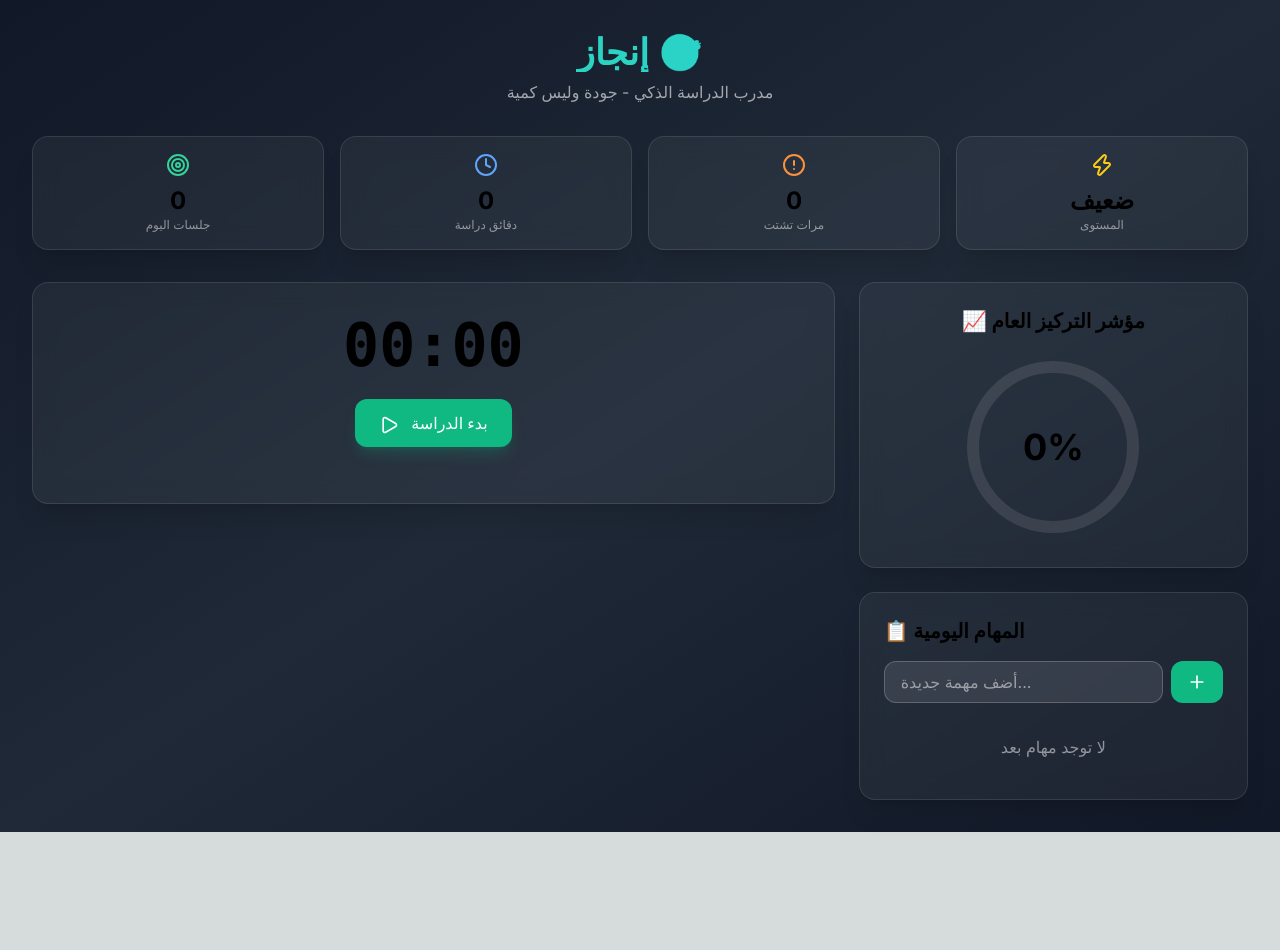
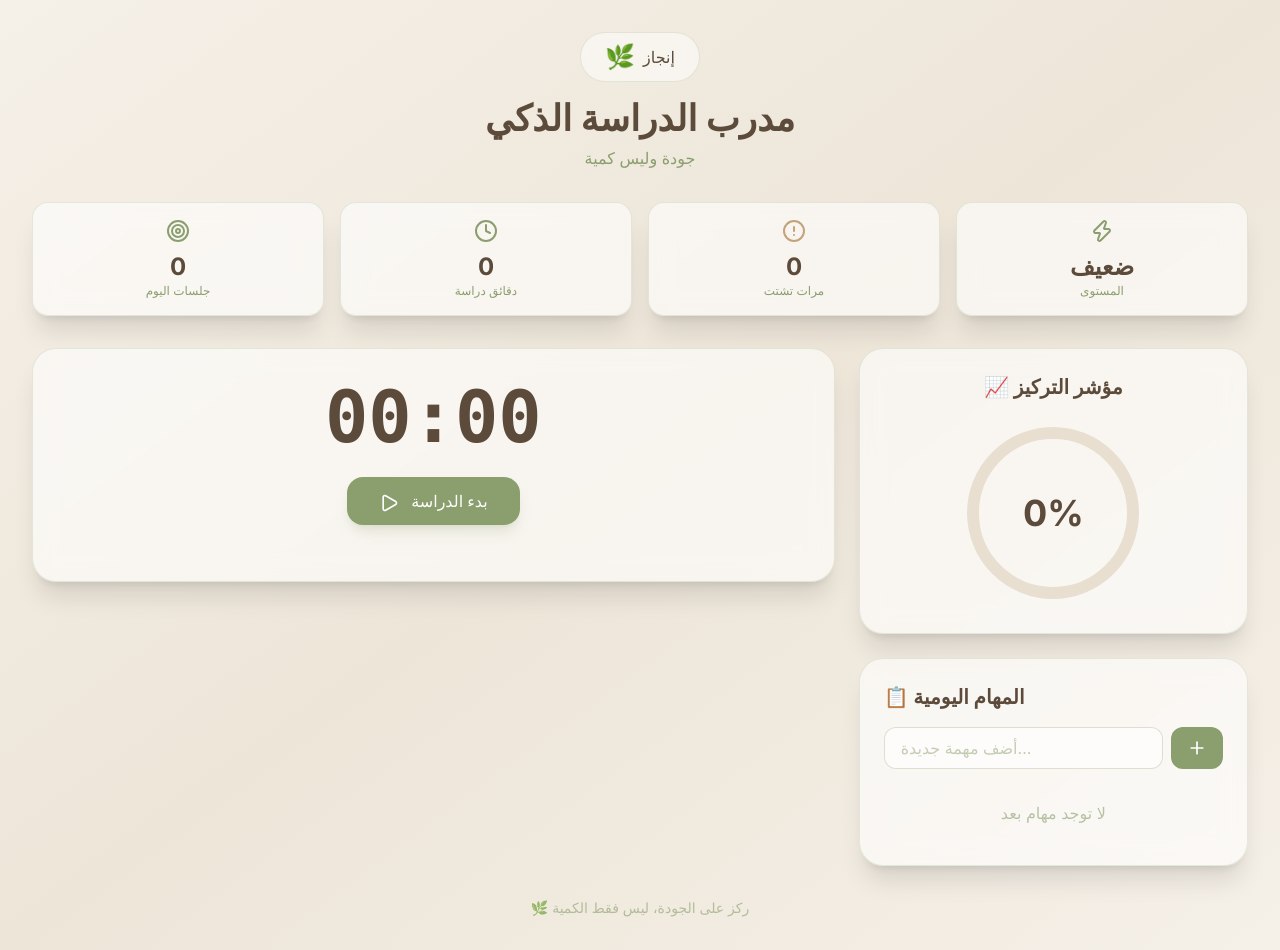
Before and after one commit to rahaf489/ENj, a Next.js app: page / in a window 1280 px wide. Before the commit the page ends 832 px from the top, so only its background shows below. Built offline with nearby package versions, Linux system fonts and the light colour scheme.

Commit message:
Update page.tsx

```diff
--- a/app/page.tsx
+++ b/app/page.tsx
@@ -2,7 +2,7 @@
 'use client';
 
 import { useState, useEffect } from 'react';
-import { Play, Pause, Square, AlertCircle, Plus, Check, Trash2, Target, Clock, Zap } from 'lucide-react';
+import { Play, Pause, Square, AlertCircle, Plus, Check, Trash2, Target, Clock, Zap, Brain, Coffee, Moon } from 'lucide-react';
 
 // ============ أنواع البيانات ============
 interface StudySession {
@@ -59,27 +59,27 @@ const calculateFocusScore = (sessions: StudySession[]): DailyStats => {
 const getRecommendation = (stats: DailyStats) => {
   if (stats.focusScore < 35) {
     return {
-      title: "📉 تحسين التركيز مطلوب",
-      message: "لاحظنا تشتتًا عاليًا. جرب جلسات قصيرة ومكافآت صغيرة.",
+      title: "🌿 خذ نفسًا عميقًا",
+      message: "لاحظنا أن تركيزك متشتت اليوم. ابدأ بجلسات قصيرة ولطيفة.",
       action: "جرب جلسات 15 دقيقة مع استراحة 5 دقائق",
       suggestedDuration: 15,
-      color: "from-orange-500 to-red-500"
+      icon: <Coffee className="w-8 h-8" />
     };
   } else if (stats.focusScore < 65) {
     return {
-      title: "📈 أداء جيد قابل للتحسين",
-      message: "أنت في الطريق الصحيح! تقنية بومودورو سترفع تركيزك أكثر.",
+      title: "🍃 أنت في طريقك",
+      message: "أداء جيد! مع القليل من التنظيم ستصبح أفضل.",
       action: "25 دقيقة دراسة + 5 دقائق راحة",
       suggestedDuration: 25,
-      color: "from-blue-500 to-cyan-500"
+      icon: <Brain className="w-8 h-8" />
     };
   } else {
     return {
-      title: "🔥 تركيز ممتاز!",
-      message: "أداء رائع! يمكنك رفع التحدي بمواد أصعب وجلسات أطول.",
+      title: "🌱 تركيز مذهل!",
+      message: "أنت في حالة تدفق رائعة. استمر بهذا الزخم.",
       action: "45 دقيقة دراسة مكثفة + 10 دقائق راحة",
       suggestedDuration: 45,
-      color: "from-emerald-500 to-teal-500"
+      icon: <Moon className="w-8 h-8" />
     };
   }
 };
@@ -118,22 +118,22 @@ const StudyTimer = ({ onSessionEnd }: { onSessionEnd: (duration: number, distrac
   };
 
   return (
-    <div className="bg-white/5 backdrop-blur-md rounded-2xl border border-white/10 shadow-xl p-8 text-center">
-      <div className="text-6xl font-mono font-bold mb-6 tabular-nums">
+    <div className="bg-white/60 backdrop-blur-md rounded-3xl border border-[#8B9E6E]/20 shadow-xl p-8 text-center transition-all duration-300">
+      <div className="text-7xl font-mono font-bold mb-6 tabular-nums text-[#5C4B3A]">
         {formatTime(seconds)}
       </div>
 
       <div className="flex gap-4 justify-center mb-6">
         {!isActive ? (
-          <button onClick={() => setIsActive(true)} className="px-6 py-3 rounded-xl font-medium transition-all duration-200 bg-emerald-500 hover:bg-emerald-600 text-white shadow-lg shadow-emerald-500/20">
+          <button onClick={() => setIsActive(true)} className="px-8 py-3 rounded-2xl font-medium transition-all duration-300 bg-[#8B9E6E] hover:bg-[#7A8D5E] text-white shadow-lg shadow-[#8B9E6E]/20">
             <Play className="inline mr-2 w-5 h-5" /> بدء الدراسة
           </button>
         ) : (
           <>
-            <button onClick={() => setIsActive(false)} className="px-6 py-3 rounded-xl font-medium transition-all duration-200 bg-white/10 hover:bg-white/20 backdrop-blur-sm border border-white/20">
+            <button onClick={() => setIsActive(false)} className="px-6 py-3 rounded-2xl font-medium transition-all duration-300 bg-[#D4C5B0] hover:bg-[#C9BAA5] text-[#5C4B3A]">
               <Pause className="inline mr-2 w-5 h-5" /> إيقاف مؤقت
             </button>
-            <button onClick={endSession} className="px-6 py-3 rounded-xl font-medium transition-all duration-200 bg-white/10 hover:bg-white/20 backdrop-blur-sm border border-white/20 text-red-400">
+            <button onClick={endSession} className="px-6 py-3 rounded-2xl font-medium transition-all duration-300 bg-[#D4C5B0] hover:bg-[#C9BAA5] text-[#8B5A3A]">
               <Square className="inline mr-2 w-5 h-5" /> إنهاء
             </button>
           </>
@@ -143,7 +143,7 @@ const StudyTimer = ({ onSessionEnd }: { onSessionEnd: (duration: number, distrac
       {isActive && (
         <button
           onClick={handleDistraction}
-          className="w-full px-6 py-3 rounded-xl font-medium transition-all duration-200 bg-white/10 hover:bg-red-500/20 backdrop-blur-sm border border-red-500/30"
+          className="w-full px-6 py-3 rounded-2xl font-medium transition-all duration-300 bg-[#D4C5B0]/50 hover:bg-[#C9BAA5]/70 text-[#8B5A3A] border border-[#8B9E6E]/20"
         >
           <AlertCircle className="inline mr-2 w-5 h-5" />
           تسجيل تشتت ({distractions})
@@ -192,8 +192,8 @@ const TasksList = () => {
   };
 
   return (
-    <div className="bg-white/5 backdrop-blur-md rounded-2xl border border-white/10 shadow-xl p-6">
-      <h3 className="text-xl font-bold mb-4">📋 المهام اليومية</h3>
+    <div className="bg-white/60 backdrop-blur-md rounded-3xl border border-[#8B9E6E]/20 shadow-xl p-6">
+      <h3 className="text-xl font-bold mb-4 text-[#5C4B3A]">📋 المهام اليومية</h3>
 
       <div className="flex gap-2 mb-4">
         <input
@@ -202,29 +202,29 @@ const TasksList = () => {
           onChange={(e) => setNewTask(e.target.value)}
           onKeyPress={(e) => e.key === 'Enter' && addTask()}
           placeholder="أضف مهمة جديدة..."
-          className="flex-1 px-4 py-2 rounded-xl bg-white/10 border border-white/20 focus:outline-none focus:border-emerald-500 text-white placeholder-white/50"
+          className="flex-1 px-4 py-2 rounded-xl bg-white/60 border border-[#8B9E6E]/30 focus:outline-none focus:border-[#8B9E6E] text-[#5C4B3A] placeholder-[#8B9E6E]/50"
         />
-        <button onClick={addTask} className="px-4 py-2 rounded-xl font-medium transition-all duration-200 bg-emerald-500 hover:bg-emerald-600 text-white">
+        <button onClick={addTask} className="px-4 py-2 rounded-xl font-medium transition-all duration-300 bg-[#8B9E6E] hover:bg-[#7A8D5E] text-white">
           <Plus className="w-5 h-5" />
         </button>
       </div>
 
       <div className="space-y-2 max-h-64 overflow-y-auto">
         {tasks.length === 0 ? (
-          <p className="text-white/50 text-center py-4">لا توجد مهام بعد</p>
+          <p className="text-[#8B9E6E]/60 text-center py-4">لا توجد مهام بعد</p>
         ) : (
           tasks.map(task => (
-            <div key={task.id} className="flex items-center gap-3 p-3 rounded-xl bg-white/5">
+            <div key={task.id} className="flex items-center gap-3 p-3 rounded-xl bg-white/40 hover:bg-white/60 transition-all duration-200">
               <button onClick={() => toggleTask(task.id)}>
-                <div className={`w-5 h-5 rounded border-2 flex items-center justify-center
-                  ${task.completed ? 'bg-emerald-500 border-emerald-500' : 'border-white/30'}`}>
+                <div className={`w-5 h-5 rounded-md border-2 flex items-center justify-center transition-all duration-200
+                  ${task.completed ? 'bg-[#8B9E6E] border-[#8B9E6E]' : 'border-[#8B9E6E]/40'}`}>
                   {task.completed && <Check className="w-3 h-3 text-white" />}
                 </div>
               </button>
-              <span className={`flex-1 ${task.completed ? 'line-through text-white/50' : ''}`}>
+              <span className={`flex-1 text-[#5C4B3A] ${task.completed ? 'line-through text-[#8B9E6E]/60' : ''}`}>
                 {task.text}
               </span>
-              <button onClick={() => deleteTask(task.id)} className="text-red-400 hover:text-red-300">
+              <button onClick={() => deleteTask(task.id)} className="text-[#C4A27A] hover:text-[#8B5A3A] transition-colors">
                 <Trash2 className="w-4 h-4" />
               </button>
             </div>
@@ -242,15 +242,15 @@ const FocusCircle = ({ score }: { score: number }) => {
   const offset = circumference - (score / 100) * circumference;
 
   return (
-    <div className="bg-white/5 backdrop-blur-md rounded-2xl border border-white/10 shadow-xl p-6">
-      <h3 className="text-xl font-bold mb-4 text-center">📈 مؤشر التركيز العام</h3>
+    <div className="bg-white/60 backdrop-blur-md rounded-3xl border border-[#8B9E6E]/20 shadow-xl p-6">
+      <h3 className="text-xl font-bold mb-4 text-center text-[#5C4B3A]">📈 مؤشر التركيز</h3>
       <div className="relative flex justify-center">
         <svg className="w-48 h-48 transform -rotate-90">
           <circle
             cx="96"
             cy="96"
             r={radius}
-            stroke="rgba(255,255,255,0.1)"
+            stroke="#E8DFD0"
             strokeWidth="12"
             fill="none"
           />
@@ -267,13 +267,13 @@ const FocusCircle = ({ score }: { score: number }) => {
           />
           <defs>
             <linearGradient id="gradient" x1="0%" y1="0%" x2="100%" y2="0%">
-              <stop offset="0%" stopColor="#10b981" />
-              <stop offset="100%" stopColor="#06b6d4" />
+              <stop offset="0%" stopColor="#8B9E6E" />
+              <stop offset="100%" stopColor="#A8B89A" />
             </linearGradient>
           </defs>
         </svg>
         <div className="absolute inset-0 flex items-center justify-center">
-          <span className="text-4xl font-bold">{score}%</span>
+          <span className="text-4xl font-bold text-[#5C4B3A]">{score}%</span>
         </div>
       </div>
     </div>
@@ -330,37 +330,41 @@ export default function Home() {
   };
 
   return (
-    <div className="min-h-screen bg-gradient-to-br from-gray-900 via-gray-800 to-gray-900 p-6 md:p-8">
+    <div className="min-h-screen bg-gradient-to-br from-[#F5F0E8] via-[#EDE5D8] to-[#F5F0E8] p-6 md:p-8">
       <div className="max-w-7xl mx-auto">
         {/* Header */}
         <div className="text-center mb-8">
-          <h1 className="text-4xl font-bold bg-gradient-to-r from-emerald-400 to-cyan-400 bg-clip-text text-transparent">
-            إنجاز 🎯
+          <div className="inline-flex items-center gap-2 bg-white/50 backdrop-blur-sm rounded-full px-6 py-2 mb-4 border border-[#8B9E6E]/20">
+            <span className="text-2xl">🌿</span>
+            <span className="text-[#5C4B3A] font-medium">إنجاز</span>
+          </div>
+          <h1 className="text-4xl font-bold text-[#5C4B3A] mb-2">
+            مدرب الدراسة الذكي
           </h1>
-          <p className="text-white/60 mt-2">مدرب الدراسة الذكي - جودة وليس كمية</p>
+          <p className="text-[#8B9E6E]">جودة وليس كمية</p>
         </div>
 
         {/* Stats Cards */}
         <div className="grid grid-cols-2 md:grid-cols-4 gap-4 mb-8">
-          <div className="bg-white/5 backdrop-blur-md rounded-2xl border border-white/10 shadow-xl p-4 text-center">
-            <Target className="w-6 h-6 mx-auto mb-2 text-emerald-400" />
-            <div className="text-2xl font-bold">{stats.sessionsCount}</div>
-            <div className="text-xs text-white/50">جلسات اليوم</div>
+          <div className="bg-white/60 backdrop-blur-md rounded-2xl border border-[#8B9E6E]/20 shadow-xl p-4 text-center hover:bg-white/70 transition-all duration-300">
+            <Target className="w-6 h-6 mx-auto mb-2 text-[#8B9E6E]" />
+            <div className="text-2xl font-bold text-[#5C4B3A]">{stats.sessionsCount}</div>
+            <div className="text-xs text-[#8B9E6E]">جلسات اليوم</div>
           </div>
-          <div className="bg-white/5 backdrop-blur-md rounded-2xl border border-white/10 shadow-xl p-4 text-center">
-            <Clock className="w-6 h-6 mx-auto mb-2 text-blue-400" />
-            <div className="text-2xl font-bold">{stats.totalMinutes}</div>
-            <div className="text-xs text-white/50">دقائق دراسة</div>
+          <div className="bg-white/60 backdrop-blur-md rounded-2xl border border-[#8B9E6E]/20 shadow-xl p-4 text-center hover:bg-white/70 transition-all duration-300">
+            <Clock className="w-6 h-6 mx-auto mb-2 text-[#8B9E6E]" />
+            <div className="text-2xl font-bold text-[#5C4B3A]">{stats.totalMinutes}</div>
+            <div className="text-xs text-[#8B9E6E]">دقائق دراسة</div>
           </div>
-          <div className="bg-white/5 backdrop-blur-md rounded-2xl border border-white/10 shadow-xl p-4 text-center">
-            <AlertCircle className="w-6 h-6 mx-auto mb-2 text-orange-400" />
-            <div className="text-2xl font-bold">{stats.totalDistractions}</div>
-            <div className="text-xs text-white/50">مرات تشتت</div>
+          <div className="bg-white/60 backdrop-blur-md rounded-2xl border border-[#8B9E6E]/20 shadow-xl p-4 text-center hover:bg-white/70 transition-all duration-300">
+            <AlertCircle className="w-6 h-6 mx-auto mb-2 text-[#C4A27A]" />
+            <div className="text-2xl font-bold text-[#5C4B3A]">{stats.totalDistractions}</div>
+            <div className="text-xs text-[#8B9E6E]">مرات تشتت</div>
           </div>
-          <div className="bg-white/5 backdrop-blur-md rounded-2xl border border-white/10 shadow-xl p-4 text-center">
-            <Zap className="w-6 h-6 mx-auto mb-2 text-yellow-400" />
-            <div className="text-2xl font-bold">{stats.level}</div>
-            <div className="text-xs text-white/50">المستوى</div>
+          <div className="bg-white/60 backdrop-blur-md rounded-2xl border border-[#8B9E6E]/20 shadow-xl p-4 text-center hover:bg-white/70 transition-all duration-300">
+            <Zap className="w-6 h-6 mx-auto mb-2 text-[#8B9E6E]" />
+            <div className="text-2xl font-bold text-[#5C4B3A]">{stats.level}</div>
+            <div className="text-xs text-[#8B9E6E]">المستوى</div>
           </div>
         </div>
 
@@ -370,27 +374,33 @@ export default function Home() {
             <StudyTimer onSessionEnd={handleSessionEnd} />
 
             {recommendation && (
-              <div className={`bg-white/5 backdrop-blur-md rounded-2xl border border-white/10 shadow-xl p-6 bg-gradient-to-r ${recommendation.color}`}>
-                <h3 className="text-xl font-bold mb-2">{recommendation.title}</h3>
-                <p className="text-white/90 mb-3">{recommendation.message}</p>
-                <div className="bg-black/20 rounded-xl p-3">
-                  <strong>📌 التوصية:</strong> {recommendation.action}
+              <div className="bg-white/60 backdrop-blur-md rounded-3xl border border-[#8B9E6E]/20 shadow-xl p-6 bg-gradient-to-r from-[#F5F0E8] to-white/40">
+                <div className="flex items-start gap-4">
+                  <div className="text-[#8B9E6E]">{recommendation.icon}</div>
+                  <div className="flex-1">
+                    <h3 className="text-xl font-bold mb-1 text-[#5C4B3A]">{recommendation.title}</h3>
+                    <p className="text-[#8B9E6E] mb-3">{recommendation.message}</p>
+                    <div className="bg-[#8B9E6E]/10 rounded-2xl p-3 border border-[#8B9E6E]/20">
+                      <strong className="text-[#5C4B3A]">📌 التوصية:</strong>
+                      <span className="text-[#8B9E6E] ml-2">{recommendation.action}</span>
+                    </div>
+                  </div>
                 </div>
               </div>
             )}
 
             {sessions.length > 0 && (
-              <div className="bg-white/5 backdrop-blur-md rounded-2xl border border-white/10 shadow-xl p-6">
-                <h3 className="text-xl font-bold mb-4">📊 آخر الجلسات</h3>
+              <div className="bg-white/60 backdrop-blur-md rounded-3xl border border-[#8B9E6E]/20 shadow-xl p-6">
+                <h3 className="text-xl font-bold mb-4 text-[#5C4B3A]">📊 آخر الجلسات</h3>
                 <div className="space-y-2">
                   {sessions.slice(0, 5).map(session => (
-                    <div key={session.id} className="flex justify-between items-center p-3 rounded-xl bg-white/5">
+                    <div key={session.id} className="flex justify-between items-center p-3 rounded-xl bg-white/40 hover:bg-white/60 transition-all duration-200">
                       <div>
-                        <span className="font-mono">{session.durationMinutes} دقيقة</span>
-                        <span className="text-white/50 text-sm mx-2">•</span>
-                        <span className="text-red-400">{session.distractions} تشتت</span>
+                        <span className="font-mono text-[#5C4B3A]">{session.durationMinutes} دقيقة</span>
+                        <span className="text-[#8B9E6E] text-sm mx-2">•</span>
+                        <span className="text-[#C4A27A]">{session.distractions} تشتت</span>
                       </div>
-                      <div className="text-sm text-white/50">
+                      <div className="text-sm text-[#8B9E6E]">
                         {session.startTime.toLocaleTimeString('ar-SA')}
                       </div>
                     </div>
@@ -405,6 +415,11 @@ export default function Home() {
             <TasksList />
           </div>
         </div>
+
+        {/* Footer Note */}
+        <div className="text-center mt-8 text-[#8B9E6E]/60 text-sm">
+          <p>🌿 ركز على الجودة، ليس فقط الكمية</p>
+        </div>
       </div>
     </div>
   );
```
